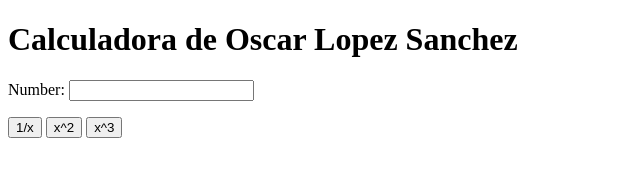
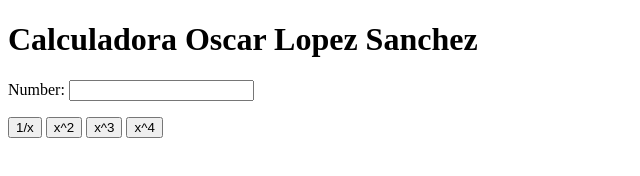
Before and after one commit to sennome/my_calculator_2, a plain HTML site: page index.html in a window 1280 px wide. Shown: the whole page, without its empty margins (0-640 px from the left). Drawn offline with Linux system fonts and the light colour scheme.

Commit message:
x^4 button

```diff
--- a/index.html
+++ b/index.html
@@ -5,19 +5,21 @@
 		<meta charset="utf-8">
 	</head>
 	<body>
-		<h1>Calculadora de Oscar Lopez Sanchez</h1>
+		<h1>Calculadora Oscar Lopez Sanchez</h1>
 		Number:
 		<input type="text" id="n1">
 		<p>
 			<button onclick="inverse()"> 1/x </button>
 			<button onclick="square()"> x^2 </button>
 			<button onclick="cube()"> x^3 </button>
+			<button onclick="power_4()"> x^4</button>
 		</p>
 		<script type="text/javascript">
 			function cube() {
 				var num = document.getElementById("n1");
 				num.value = Math.pow(num.value, 3);
 			}
+
 			function square() {
 				var num = document.getElementById("n1");
 				num.value = Math.pow(num.value, 2);
@@ -26,6 +28,10 @@
 				var num = document.getElementById("n1");
 				num.value = 1/num.value;
 			}
+			function power_4() {
+				var num = document.getElementById("n1");
+				num.value = Math.pow(num.value, 4);
+			}
 		</script>
 	</body>
 </html>
```
